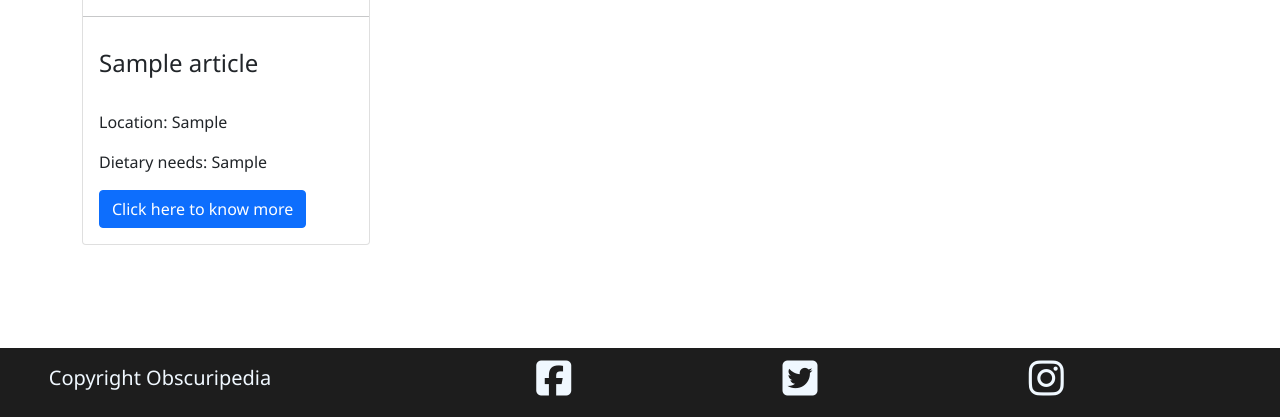
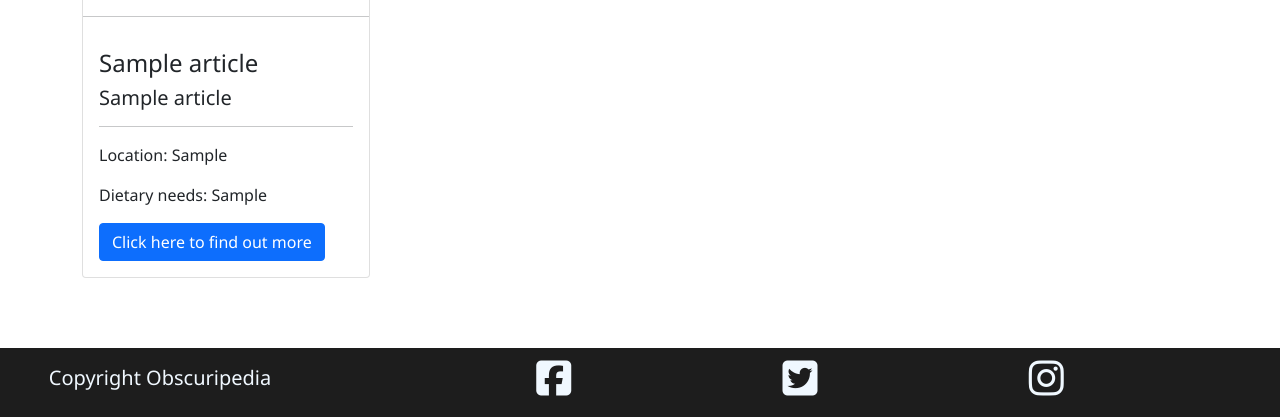
Before and after one commit to CharlB96/CapstoneProject, a Django app: page /pedia/ in a window 1280 px wide. Shown: the part 383-800 px from the top of the page. Run offline with Django 4.2, Linux system fonts and the light colour scheme; tables that the repository leaves empty hold one stand-in row (values such as "Sample post"); some libraries are stand-ins or nearby versions.

```diff
--- a/pedia/templates/pedia/pedia.html
+++ b/pedia/templates/pedia/pedia.html
@@ -16,14 +16,15 @@
                 <hr>
                 <div class="card-body">
                     <h4 class="card-title">{{ article.animal_name }}</h4>
-                    <br>
+                    <h5>{{ article.binomial_name }}</h5>
+                    <hr>
                     <p class="card-text">Location: {{ article.location }}</p>
                     <p class="card-text">Dietary needs: {{ article.diet }}</p>
-                    <a href="#" class="btn btn-primary">Click here to know more</a>
+                    <a href="#" class="btn btn-primary">Click here to find out more</a>
                 </div>
             </div>
         </div>
-        {% endfor %}
+            {% endfor %}
     </div>
 </div>
 
```
Also changed, not shown: README.md.
